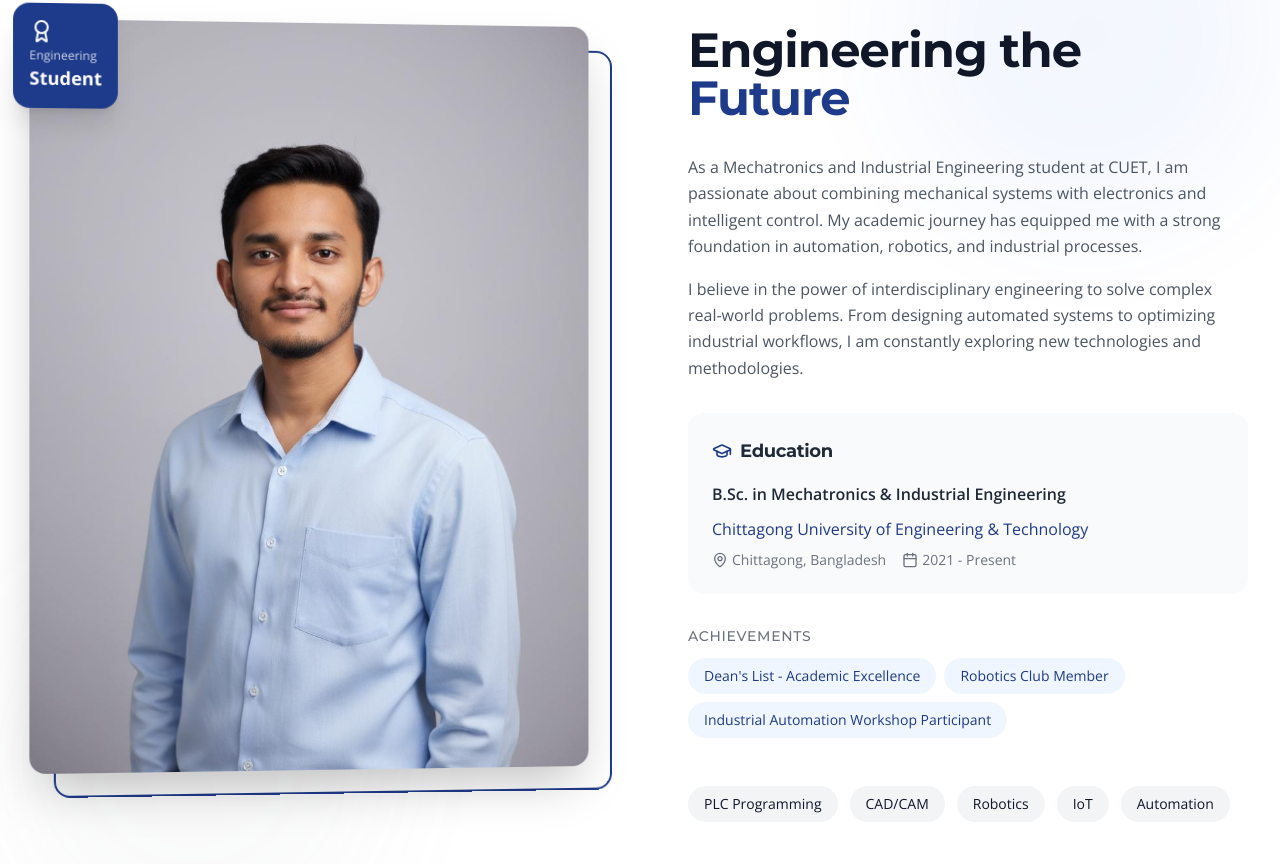
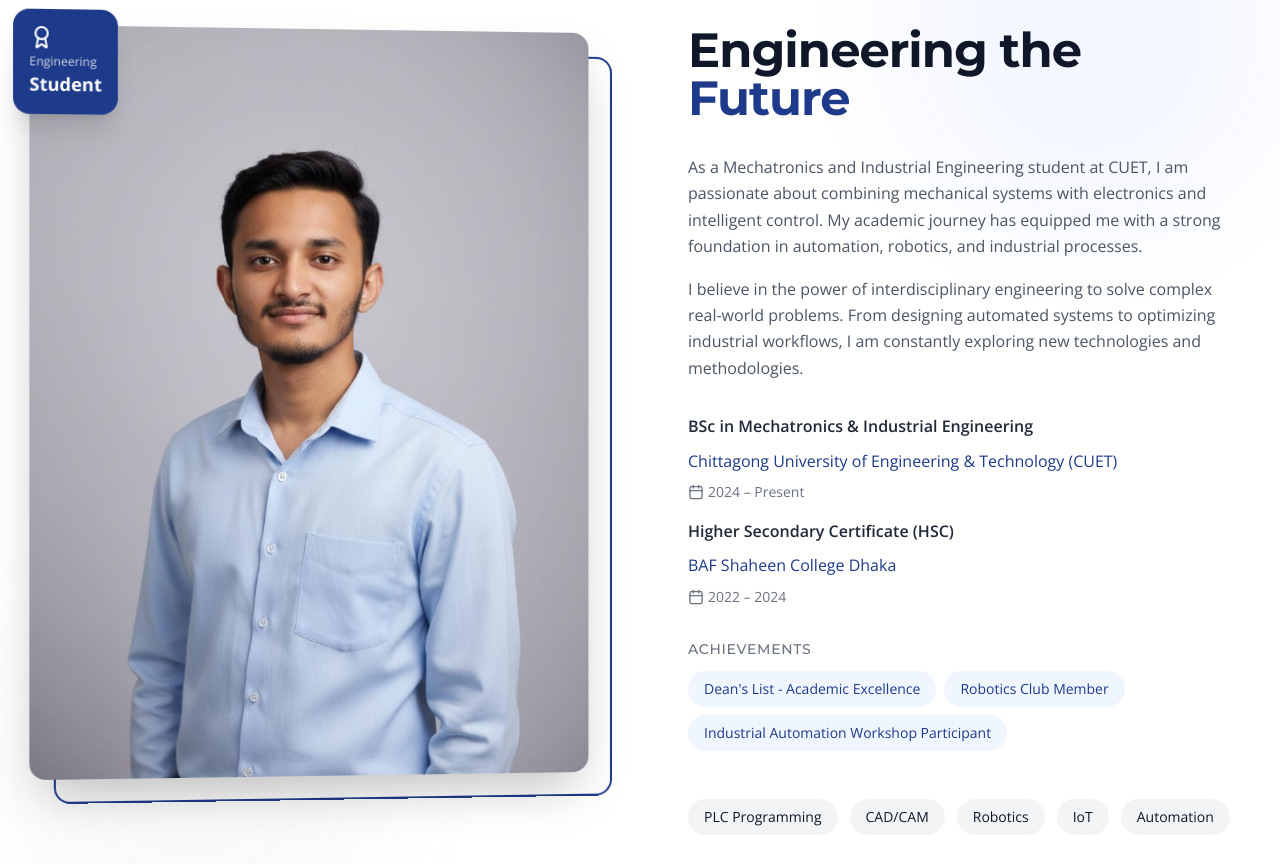
Before and after one commit to Nirjhor1357/myportfolio, a React (Vite) app: page / in a window 1280 px wide. Shown: the part 1329-2193 px from the top of the page. Built offline with nearby package versions, Linux system fonts and the light colour scheme.

Commit message:
updated Education

```diff
--- a/src/sections/About.tsx
+++ b/src/sections/About.tsx
@@ -1,5 +1,5 @@
 import { useEffect, useRef, useState } from 'react';
-import { GraduationCap, MapPin, Calendar, Award } from 'lucide-react';
+import { GraduationCap, Calendar, Award } from 'lucide-react';
 
 const About = () => {
   const [isVisible, setIsVisible] = useState(false);
@@ -40,18 +40,32 @@ const About = () => {
 
   const imageRotation = (scrollProgress - 0.5) * 10;
 
-  const education = {
-    university: "Chittagong University of Engineering & Technology",
-    degree: "B.Sc. in Mechatronics & Industrial Engineering",
-    location: "Chittagong, Bangladesh",
-    period: "2021 - Present",
-  };
+  const education = [
+    {
+      id: 1,
+      degree: "BSc in Mechatronics & Industrial Engineering",
+      institution: "Chittagong University of Engineering & Technology (CUET)",
+      period: "2024 – Present",
+      description:
+        "Undergraduate student focusing on robotics, automation, and intelligent systems.",
+    },
 
-  const achievements = [
+    {
+      id: 2,
+      degree: "Higher Secondary Certificate (HSC)",
+      institution: "BAF Shaheen College Dhaka",
+      period: "2022 – 2024",
+      description:
+        "Completed HSC in Science group with strong foundations in Mathematics and Physics.",
+    },
+  ];
+
+  const achievements: string[] = [
     "Dean's List - Academic Excellence",
     "Robotics Club Member",
     "Industrial Automation Workshop Participant",
   ];
+
 
   return (
     <section
@@ -175,33 +189,29 @@ const About = () => {
             </div>
 
             {/* Education Card */}
-            <div
-              className="bg-gray-50 rounded-2xl p-6 space-y-4"
-              style={{
-                opacity: isVisible ? 1 : 0,
-                transform: isVisible ? 'translateY(0)' : 'translateY(30px)',
-                transition: 'all 0.6s var(--ease-expo-out) 0.5s',
-              }}
-            >
-              <h3 className="text-lg font-bold text-gray-800 flex items-center gap-2">
-                <GraduationCap className="w-5 h-5 text-blue-900" />
-                Education
-              </h3>
-              <div className="space-y-2">
-                <p className="font-semibold text-gray-800">{education.degree}</p>
-                <p className="text-blue-900 font-medium">{education.university}</p>
+            <div className="space-y-4">
+              {education.map((edu) => (
+                <div key={edu.id} className="space-y-2">
+                  <p className="font-semibold text-gray-800 dark:text-gray-200">
+                    {edu.degree}
+                  </p>
+
+                  <p className="text-blue-900 dark:text-blue-400 font-medium">
+                    {edu.institution}
+                  </p>
+
                   <div className="flex flex-wrap gap-4 text-sm text-gray-500">
                     <span className="flex items-center gap-1">
-                    <MapPin className="w-4 h-4" />
-                    {education.location}
-                  </span>
                       <span className="flex items-center gap-1">
                         <Calendar className="w-4 h-4" />
-                    {education.period}
+                        {edu.period}
+                      </span>
                     </span>
                   </div>
                 </div>
+              ))}
             </div>
+
 
             {/* Achievements */}
             <div
--- a/src/sections/CTA.tsx
+++ b/src/sections/CTA.tsx
@@ -138,7 +138,7 @@ const CTA = () => {
             <Mail size={18} />
             <span>nowshinnowyalnirjhor@gmail.com</span>
           </a>
-          <a href="tel:+8801XXXXXXXXX" className="flex items-center gap-2 text-gray-600 hover:text-blue-900 transition-colors">
+          <a href="tel:+8801306445939" className="flex items-center gap-2 text-gray-600 hover:text-blue-900 transition-colors">
             <Phone size={18} />
             <span>+880 130-6445939</span>
           </a>
```
Lines whose indentation alone changed are shown as unchanged.
